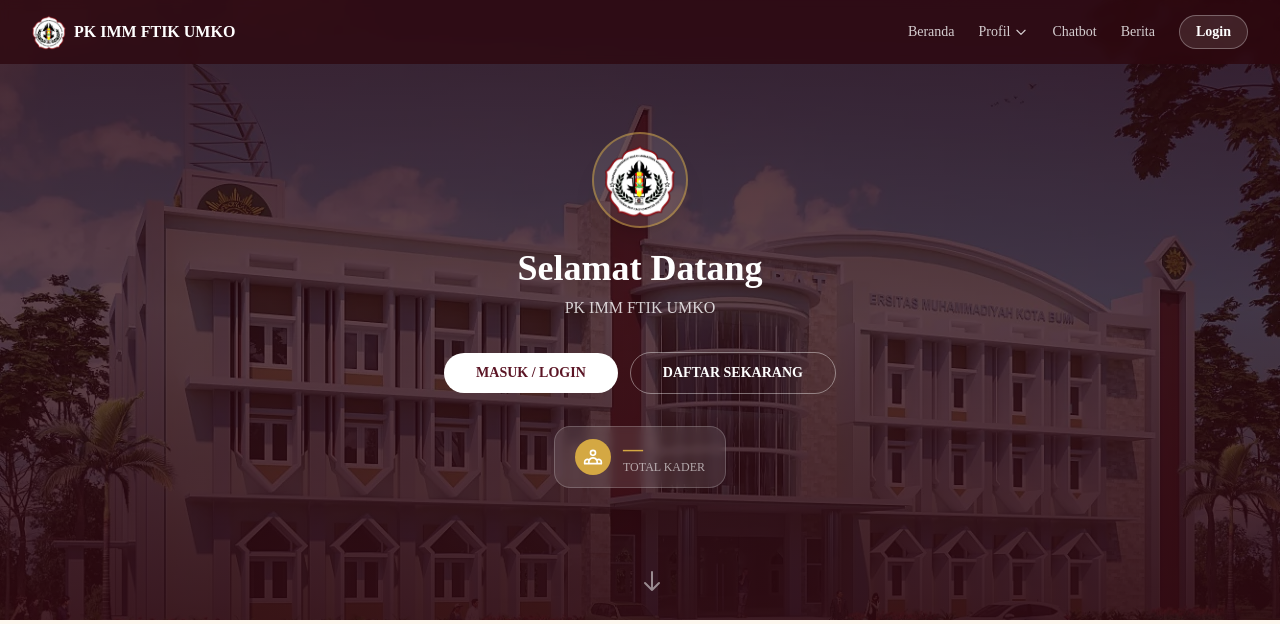
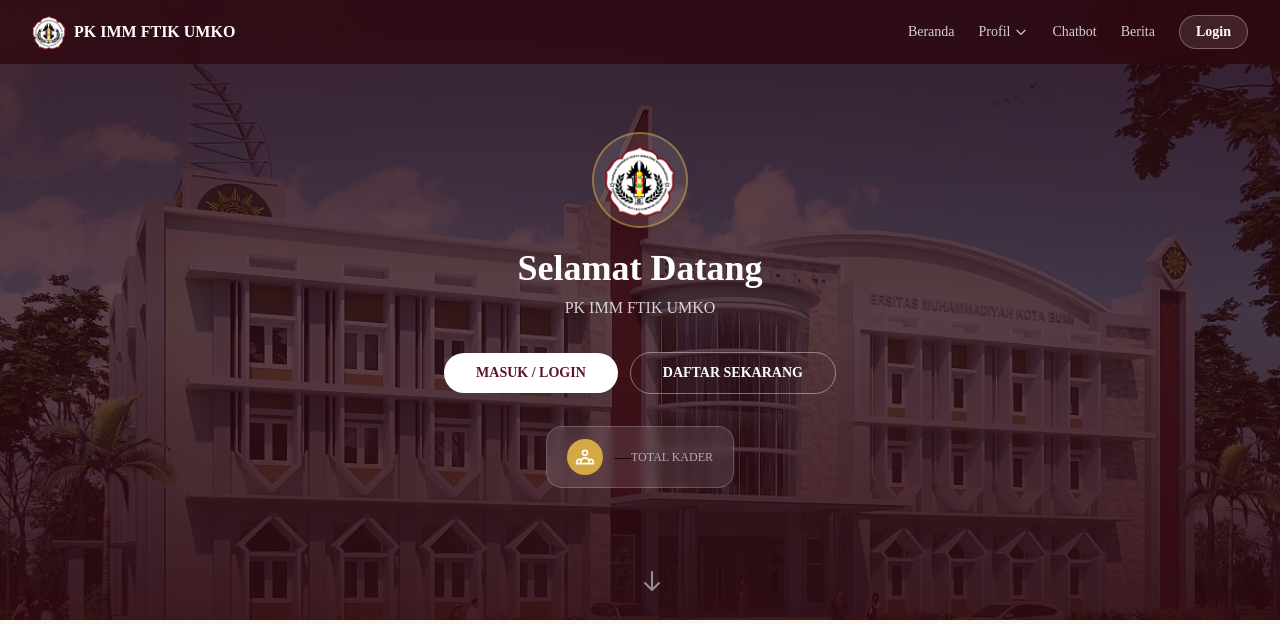
Before and after one commit to Rizkysatrio91/pkimm-umko, a Django app: page / in a window 1280 px wide. Shown: the top 624 px of the page. Run offline with Django 5.2, Linux system fonts and the light colour scheme; data that the repository does not hold is empty; some libraries are stand-ins or nearby versions.

Commit message:
style(beranda): angka dan TOTAL KADER jadi sejajar sebaris

```diff
--- a/templates/berita/beranda.html
+++ b/templates/berita/beranda.html
@@ -81,7 +81,7 @@
                           d="M17 20h5v-2a3 3 0 00-5.356-1.857M17 20H7m10 0v-2c0-.656-.126-1.283-.356-1.857M7 20H2v-2a3 3 0 015.356-1.857M7 20v-2c0-.656.126-1.283.356-1.857m0 0a5.002 5.002 0 019.288 0M15 7a3 3 0 11-6 0 3 3 0 016 0z"/>
                 </svg>
             </div>
-            <div class="text-left">
+            <div class="flex items-center gap-2>
                 <p class="text-gold font-black text-xl leading-none">{{ total_kader|default:"—" }}</p>
                 <p class="text-white/60 text-xs">TOTAL KADER</p>
             </div>
```
